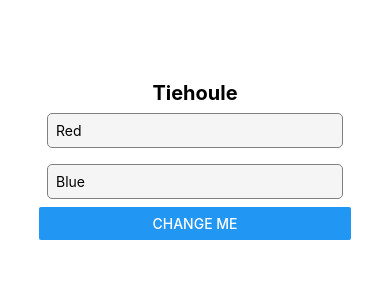
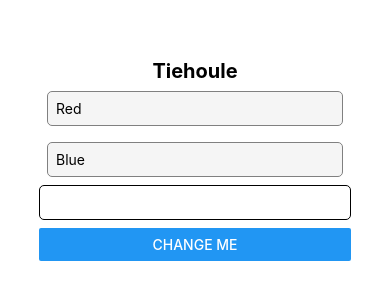
Before and after one commit to gauti-tag/react-native-todoList, a React Native app: screen / in a window 390 px wide. Shown: the part 232-532 px from the top of the page. Built offline with nearby package versions, Linux system fonts and the light colour scheme.

Commit message:
Feat: sertup ScrollView and TextInput

```diff
--- a/Components/TodoList.js
+++ b/Components/TodoList.js
@@ -1,5 +1,5 @@
 import React, { useState } from "react";
-import { View, Text, Button, StyleSheet } from "react-native";
+import { View, Text, Button, StyleSheet, ScrollView, TextInput } from "react-native";
 
 import Todo from "./Todo";
 
@@ -8,13 +8,19 @@ const TodoList = () => {
     return (
         <View style={{ width: '80%', marginBottom: 60 }}>
             <Text style={[styles.align, styles.font]}>{title}</Text>
-            <Todo name='Red' />
-            <Todo name='Blue' />
-            <Button title="Change me" onPress={() => setTitle('Set my name')} />
+            <ScrollView>
+                <Todo name='Red' />
+                <Todo name='Blue' />
+            </ScrollView>
+            <View>
+                <TextInput style={styles.input} />
+                <Button title="Change me" onPress={() => setTitle('Set my name')} />
+            </View>
         </View>
     )
 }
 
+// Create style properties
 const styles = StyleSheet.create({
     align: {
         alignSelf: 'center',
@@ -22,6 +28,12 @@ const styles = StyleSheet.create({
     font: {
         fontSize: 20,
         fontWeight: 'bold'
+    },
+    input: {
+        borderRadius: 5,
+        borderWidth: 1,
+        marginBottom: 8,
+        padding: 8
     }
 })
 
```
